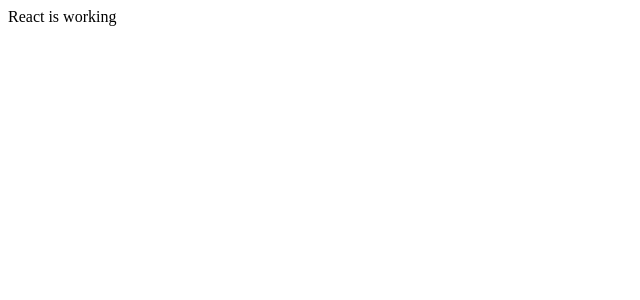
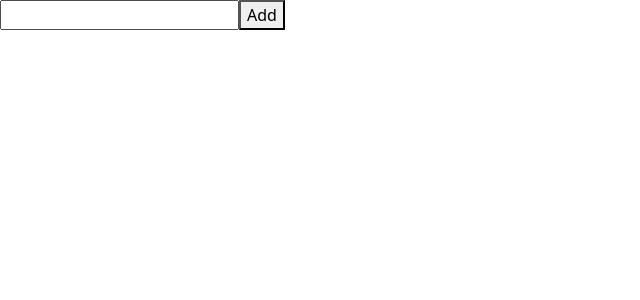
Before and after one commit to samThe-Coder/Fun2Do, a React app in the folder Frontend/: page / in a window 1280 px wide. Shown: the top 300 px of the page, without its empty margins (0-640 px from the left). Built offline with nearby package versions, Linux system fonts and the light colour scheme; the HTML template or start-up script is replaced by a standard one.

Commit message:
Basic version is ready

```diff
--- a/Frontend/src/App.jsx
+++ b/Frontend/src/App.jsx
@@ -1,10 +1,10 @@
 import { useState } from 'react'
-
+import Home from './pages/Home'
 function App() {
 
 
   return (
-    <>React is working</>
+    <><Home/></>
   )
 }
 
--- a/Frontend/src/main.jsx
+++ b/Frontend/src/main.jsx
@@ -1,6 +1,8 @@
 import { StrictMode } from 'react'
 import { createRoot } from 'react-dom/client'
 import App from './App'
+import 'bootstrap/dist/css/bootstrap.min.css'
+import 'bootstrap/dist/js/bootstrap.min.js'
 
 createRoot(document.getElementById('root')).render(
   <StrictMode>
--- /dev/null
+++ b/Frontend/src/pages/Home.jsx
@@ -0,0 +1,34 @@
+import { useState } from "react"
+
+function Home(){
+    const [task,setTask]=useState({title:""});
+    const [taskList,setTaskList]=useState([]);
+    function handleInput(e){
+        setTask({...task,title : e.target.value});
+    }
+    function addTask(){
+
+        setTaskList(prev => [...prev,task]);
+    }
+    return(
+        <>
+            <input type="text" value={task.title} onChange={(e)=>handleInput(e)}/>
+            <button onClick={()=>addTask()}>Add</button>
+
+            <ul>
+                {
+                    taskList.map((element,index)=>
+                        <li key={index}>
+                            <h2>
+                                {element.title}
+                            </h2>
+                            <h3>
+                                {element.isCompleted}
+                            </h3>
+                        </li>
+                    )}
+            </ul>
+        </>
+    )
+}
+export default Home
```
